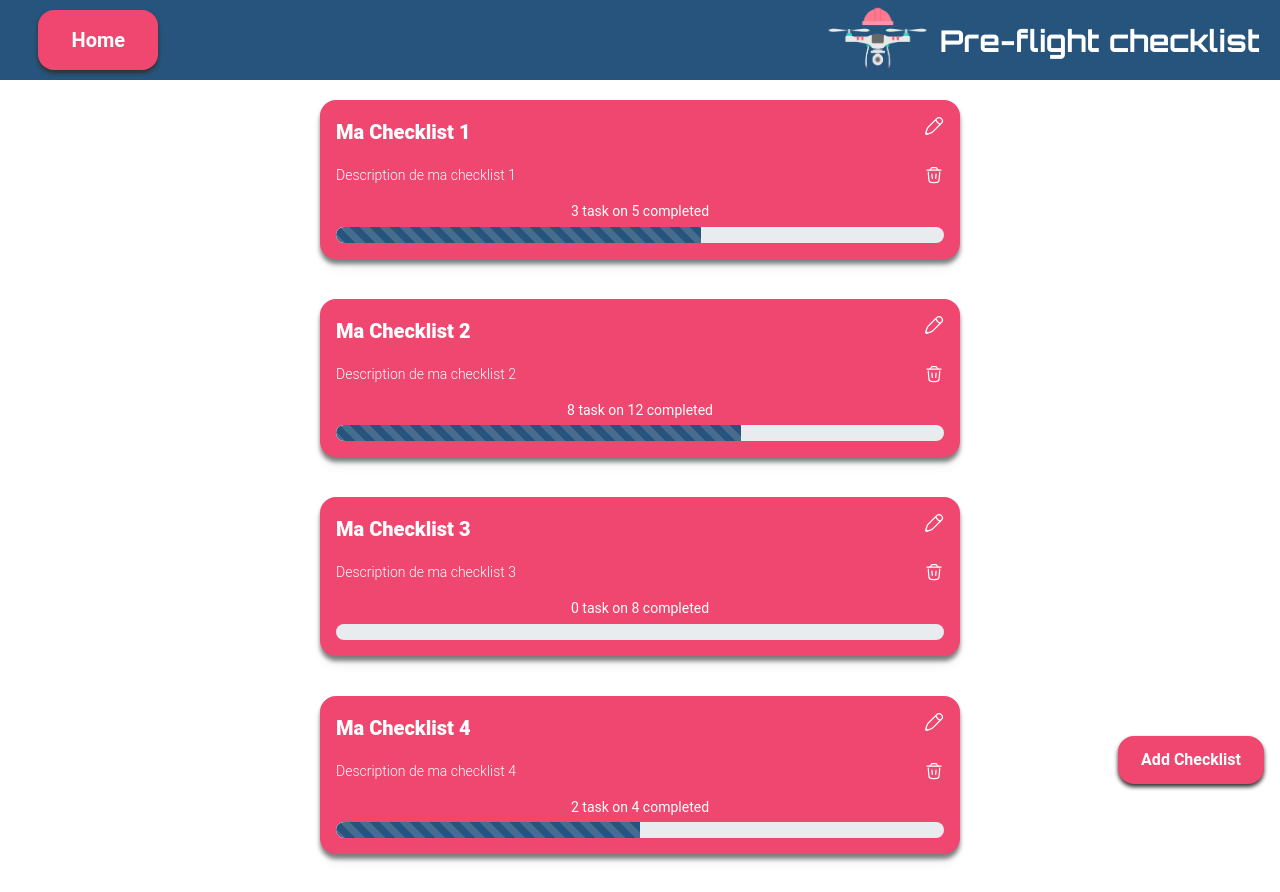
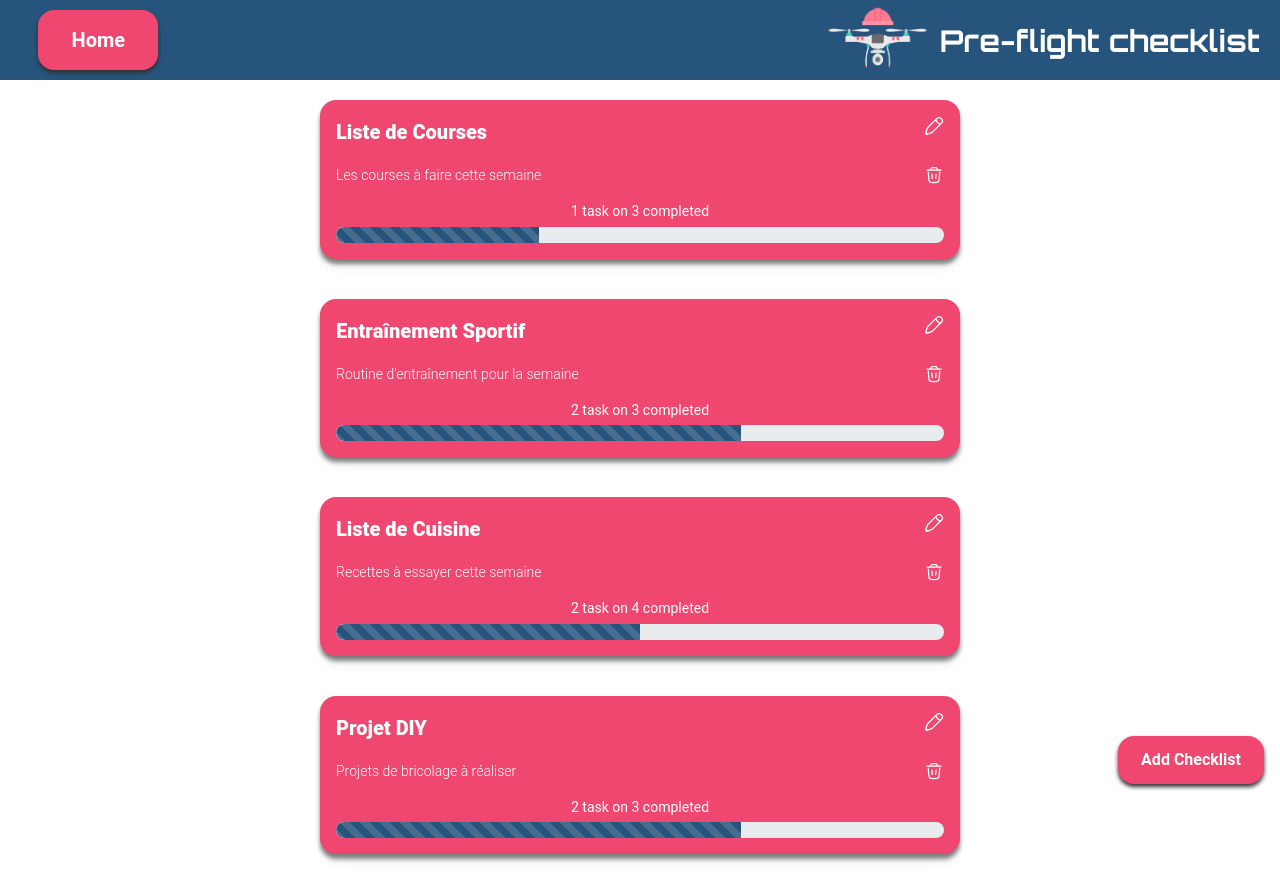
Before and after one commit to YanisBra/Checklist, a React (Vite) app: page / in a window 1280 px wide. Shown: the top 892 px of the page. Built offline with nearby package versions, Linux system fonts and the light colour scheme.

Commit message:
liaison des lists avec les pages

```diff
--- a/src/App.jsx
+++ b/src/App.jsx
@@ -14,7 +14,7 @@ function App() {
       </div>
       <Routes>
         <Route path="/" element={<PageDashboard />} />
-        <Route path="/form" element={<PageForm />} />
+        <Route path="/form/:id" element={<PageForm />} />
         <Route path="/newForm" element={<PageForm />} />
         <Route path="/list/:id" element={<PageList />} />
       </Routes>
--- a/src/Checklist/Dashboard/CardList.jsx
+++ b/src/Checklist/Dashboard/CardList.jsx
@@ -1,6 +1,7 @@
 import { Card, Text, Progress } from "@mantine/core";
 import styled from "styled-components";
 import PropTypes from "prop-types";
+import { Link } from "react-router-dom";
 
 const StyledDiv = styled.div`
   width: 50vw;
@@ -61,9 +62,9 @@ function CardList({ title, description, taskDone, nbTask, id }) {
       >
         <Text className="Title" fw={800} size="xl" mt="md" ta="left">
           {title}
-          <a href="#">
+          <Link to={`/form/${id}`}>
             <img className="Edit" src="./Images/Edit.svg" alt="EditButton" />
-          </a>
+          </Link>
         </Text>
 
         <Text className="Description" fw={300} size="sm" mt="md" ta="left">
--- a/src/Checklist/Data/checklistsData.jsx
+++ b/src/Checklist/Data/checklistsData.jsx
@@ -1,58 +1,85 @@
 const checklistsData = [
   {
-    title: "Ma Checklist 1",
-    description: "Description de ma checklist 1",
-    taskDone: 3,
-    nbTask: 5,
+    title: "Liste de Courses",
+    description: "Les courses à faire cette semaine",
     id: 1,
     tasks: [
-      { task: "Tâche 1", done: false },
-      { task: "Tâche 2", done: true },
+      { task: "Acheter du lait", done: false },
+      { task: "Acheter des œufs", done: true },
+      { task: "Acheter du pain", done: false },
     ],
+    get taskDone() {
+      return this.tasks.filter((task) => task.done).length;
+    },
+    get nbTask() {
+      return this.tasks.length;
+    },
   },
   {
-    title: "Ma Checklist 2",
-    description: "Description de ma checklist 2",
-    taskDone: 8,
-    nbTask: 12,
+    title: "Entraînement Sportif",
+    description: "Routine d'entraînement pour la semaine",
     id: 2,
     tasks: [
-      { task: "Tâche 1", done: true },
-      { task: "Tâche 2", done: false },
+      { task: "Course à pied", done: true },
+      { task: "Exercices de musculation", done: false },
+      { task: "Yoga", done: true },
     ],
+    get taskDone() {
+      return this.tasks.filter((task) => task.done).length;
+    },
+    get nbTask() {
+      return this.tasks.length;
+    },
   },
   {
-    title: "Ma Checklist 3",
-    description: "Description de ma checklist 3",
-    taskDone: 0,
-    nbTask: 8,
+    title: "Liste de Cuisine",
+    description: "Recettes à essayer cette semaine",
     id: 3,
     tasks: [
-      { task: "Tâche 1", done: true },
-      { task: "Tâche 2", done: false },
+      { task: "Faire une pizza maison", done: false },
+      { task: "Essayer une nouvelle recette de pâtes", done: true },
+      { task: "Préparer des cookies", done: false },
+      { task: "Cuisiner un plat végétarien", done: true },
     ],
+    get taskDone() {
+      return this.tasks.filter((task) => task.done).length;
+    },
+    get nbTask() {
+      return this.tasks.length;
+    },
   },
   {
-    title: "Ma Checklist 4",
-    description: "Description de ma checklist 4",
-    taskDone: 2,
-    nbTask: 4,
+    title: "Projet DIY",
+    description: "Projets de bricolage à réaliser",
     id: 4,
     tasks: [
-      { task: "Tâche 1", done: true },
-      { task: "Tâche 2", done: false },
+      { task: "Fabriquer une étagère", done: true },
+      { task: "Créer des décorations murales", done: false },
+      { task: "Assembler un meuble", done: true },
     ],
+    get taskDone() {
+      return this.tasks.filter((task) => task.done).length;
+    },
+    get nbTask() {
+      return this.tasks.length;
+    },
   },
   {
-    title: "Ma Checklist 5",
-    description: "Description de ma checklist 5",
-    taskDone: 5,
-    nbTask: 5,
+    title: "Liste de Lecture",
+    description: "Livres à lire ce mois-ci",
     id: 5,
     tasks: [
-      { task: "Tâche 1", done: true },
-      { task: "Tâche 2", done: false },
+      { task: "Lire '1984' de George Orwell", done: false },
+      { task: "Commencer 'Le Seigneur des Anneaux'", done: false },
+      { task: "Terminer 'Dune' de Frank Herbert", done: true },
+      { task: "Explorer des nouvelles œuvres de science-fiction", done: true },
     ],
+    get taskDone() {
+      return this.tasks.filter((task) => task.done).length;
+    },
+    get nbTask() {
+      return this.tasks.length;
+    },
   },
 ];
 
--- a/src/Checklist/Form/CheckBox.jsx
+++ b/src/Checklist/Form/CheckBox.jsx
@@ -3,8 +3,8 @@ import { Checkbox } from "@mantine/core";
 import PropTypes from "prop-types";
 import styled from "styled-components";
 
-function CheckBox({ value, task }) {
-  const [isChecked, setIsChecked] = useState(value);
+function CheckBox({ done, task }) {
+  const [isChecked, setIsChecked] = useState(done);
 
   const handleChange = () => {
     setIsChecked(!isChecked);
@@ -12,6 +12,7 @@ function CheckBox({ value, task }) {
 
   return (
     <StyledCheckBox>
+      <>
         <Checkbox
           checked={isChecked}
           onChange={handleChange}
@@ -21,6 +22,13 @@ function CheckBox({ value, task }) {
           radius="xl"
           label={task}
         />
+      </>
+      <div className="image">
+        <a>
+          <i class="fa-regular fa-trash-can"></i>
+        </a>
+        <i class="fa-solid fa-pen"></i>
+      </div>
     </StyledCheckBox>
   );
 }
@@ -30,16 +38,28 @@ function CheckBox({ value, task }) {
 const StyledCheckBox = styled.div`
   border-bottom: 1px solid white;
   margin-bottom: 10px;
+  display: flex;
+
+  .image {
+    margin-left: auto;
+    white-space: nowrap;
+  }
+
+  i {
+    margin-left: 10px;
+  }
 `;
+
+//propTypes
 
 CheckBox.propTypes = {
   task: PropTypes.string.isRequired,
-  value: PropTypes.bool.isRequired,
+  done: PropTypes.bool.isRequired,
 };
 
 CheckBox.defaultProps = {
   task: "Default Task",
-  value: true,
+  done: false,
 };
 
 export default CheckBox;
--- a/src/Checklist/Form/FormHeader.jsx
+++ b/src/Checklist/Form/FormHeader.jsx
@@ -1,13 +1,14 @@
 import styled from "styled-components";
+import PropTypes from "prop-types";
 
-const FormHeader = () => {
+const FormHeader = ({ title, description }) => {
   return (
     <Header>
       <TitleDiv>
         <label className="Title" htmlFor="titre">
           Title :
         </label>
-        <input type="text" id="title" name="title" placeholder="New title..." />
+        <input type="text" id="title" name="title" placeholder={title} />
       </TitleDiv>
       <DescriptionDiv>
         <label className="Description" htmlFor="description">
@@ -17,7 +18,7 @@ const FormHeader = () => {
           type="text"
           id="desciption"
           name="description"
-          placeholder="Description..."
+          placeholder={description}
         />
       </DescriptionDiv>
     </Header>
@@ -85,4 +86,15 @@ const DescriptionDiv = styled.div`
   }
 `;
 
+//propTypes
+FormHeader.propTypes = {
+  title: PropTypes.string,
+  description: PropTypes.string,
+};
+
+FormHeader.defaultProps = {
+  title: "Title",
+  description: "Description...",
+};
+
 export default FormHeader;
--- a/src/Checklist/Form/PageForm.jsx
+++ b/src/Checklist/Form/PageForm.jsx
@@ -4,20 +4,14 @@ import uniqid from "uniqid";
 import AddTask from "./AddTask";
 import FormHeader from "./FormHeader";
 import CheckBox from "./CheckBox";
-
-const tasks = [
-  { task: "Task 1", value: false },
-  { task: "Task 2", value: false },
-  { task: "Task 3", value: false },
-  { task: "Task 4", value: false },
-  { task: "Task 5", value: false },
-  { task: "Task 6", value: true },
-  { task: "Task 7", value: true },
-];
+import checklistsData from "../Data/checklistsData";
+import { useParams } from "react-router-dom";
 
 //fonction qui permet de mettre les tasks checks en dessous des autres
 function PageForm() {
-  const sortedTasks = [...tasks].sort((a, b) => a.value - b.value);
+  const { id } = useParams();
+  const checklist = checklistsData.find((item) => item.id === parseInt(id));
+  const sortedTasks = [...checklist.tasks].sort((a, b) => a.done - b.done);
 
   return (
     <>
@@ -29,10 +23,16 @@ function PageForm() {
           component="div"
           radius="xl"
         >
-          <FormHeader />
+          <FormHeader
+            title={checklist.title}
+            description={checklist.description}
+          />
           <div>
-            {sortedTasks.map((task) => (
+            {/* {sortedTasks.map((task) => (
               <CheckBox key={uniqid} {...task} />
+            ))} */}
+            {sortedTasks.map(({ task, done }) => (
+              <CheckBox key={uniqid()} task={task} done={done} />
             ))}
           </div>
           <AddTask />
```
Also changed, not shown: src/Checklist/Data/TaskContext.jsx (added, +41 -0 lines). Lines whose indentation alone changed are shown as unchanged.
